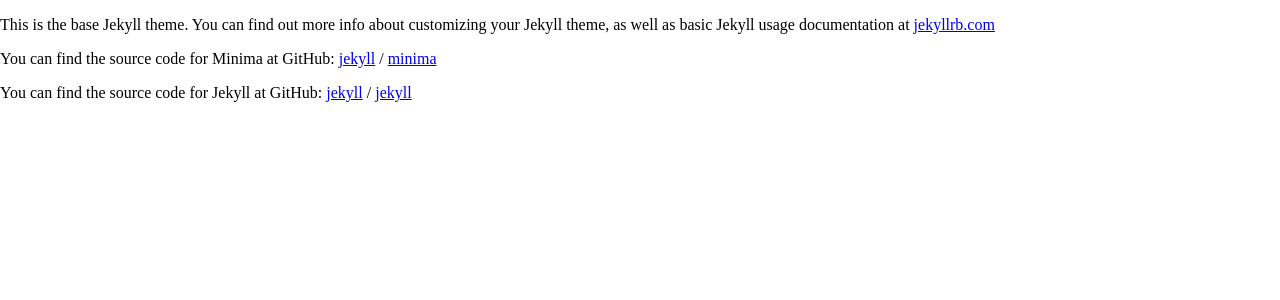
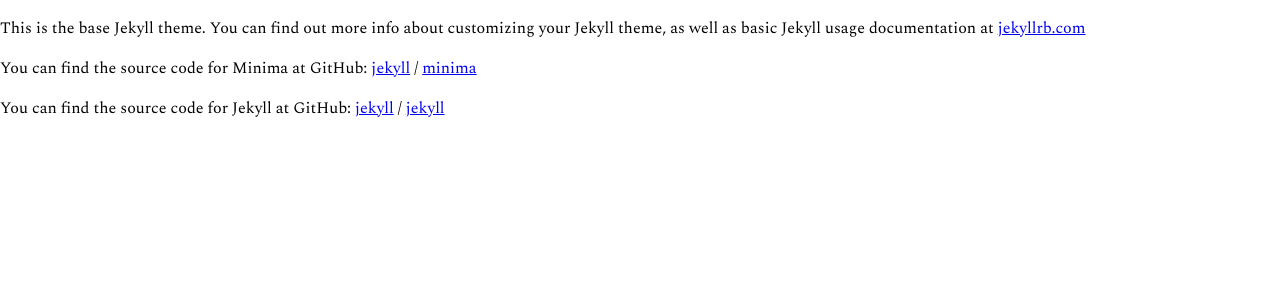
Before and after one commit to odbee/website, a Jekyll site: the page built from about.markdown, in a window 1280 px wide. Shown: the top 300 px of the page. Built offline with Jekyll 4.4.1, drawn with Linux system fonts in a browser that asks for light colours; a style sheet for code colours, icons or effects is not loaded.

Commit message:
update css location

```diff
--- a/_includes/head.html
+++ b/_includes/head.html
@@ -10,24 +10,8 @@
 
     <link rel="stylesheet" href="{{ "/assets/main.css" | relative_url }}">
 
-    <link rel="stylesheet" href="{{ "/assets/main.css" | relative_url }}">
+
     <link href="https://www.dafontfree.net/embed/ZmVsaXgtdGl0bGluZy1yZWd1bGFyJmRhdGEvMjQvZi8xMjQzNzgvRmVsaXhUaXRsaW5nLnR0Zg" rel="stylesheet" type="text/css"/>
-    <style>
-@font-face {
-   font-family: FelixTitling;
-   src: url({{ "/assets/FelixTitling.ttf" | relative_url }});
-}
-@font-face{
-  font-family: ArtifaktElement;
-   src: url({{ "/assets/Artifakt Element Regular.ttf" | relative_url }});
-}
-@font-face{
-  font-family: ArtifaktElement;
-   src: url({{ "/assets/Artifakt Element Bold.ttf" | relative_url }});
-   font-weight: bold;
-}
-      @import url('https://fonts.googleapis.com/css2?family=Montserrat:ital,wght@0,100;0,200;0,300;0,400;0,500;0,600;0,700;0,800;0,900;1,100;1,200;1,300;1,400;1,500;1,600;1,700;1,800;1,900&display=swap');
-      @import url('https://fonts.googleapis.com/css2?family=Spectral:ital,wght@0,200;0,300;0,400;0,500;0,600;0,700;0,800;1,200;1,300;1,400;1,500;1,600;1,700;1,800&display=swap');
-      </style>
+
 
   </head>
--- a/_sass/taktik.scss
+++ b/_sass/taktik.scss
@@ -2,6 +2,8 @@
 $size:5px;
 $offset: -5px;
 
+@import url('https://fonts.googleapis.com/css2?family=Spectral:ital,wght@0,200;0,300;0,400;0,500;0,600;0,700;0,800;1,200;1,300;1,400;1,500;1,600;1,700;1,800&display=swap');
+@import url('https://fonts.googleapis.com/css2?family=Montserrat:ital,wght@0,100;0,200;0,300;0,400;0,500;0,600;0,700;0,800;0,900;1,100;1,200;1,300;1,400;1,500;1,600;1,700;1,800;1,900&display=swap');
 html {
     font-family: 'Spectral', serif;
     overflow: hidden; /* Show scrollbars */
```
